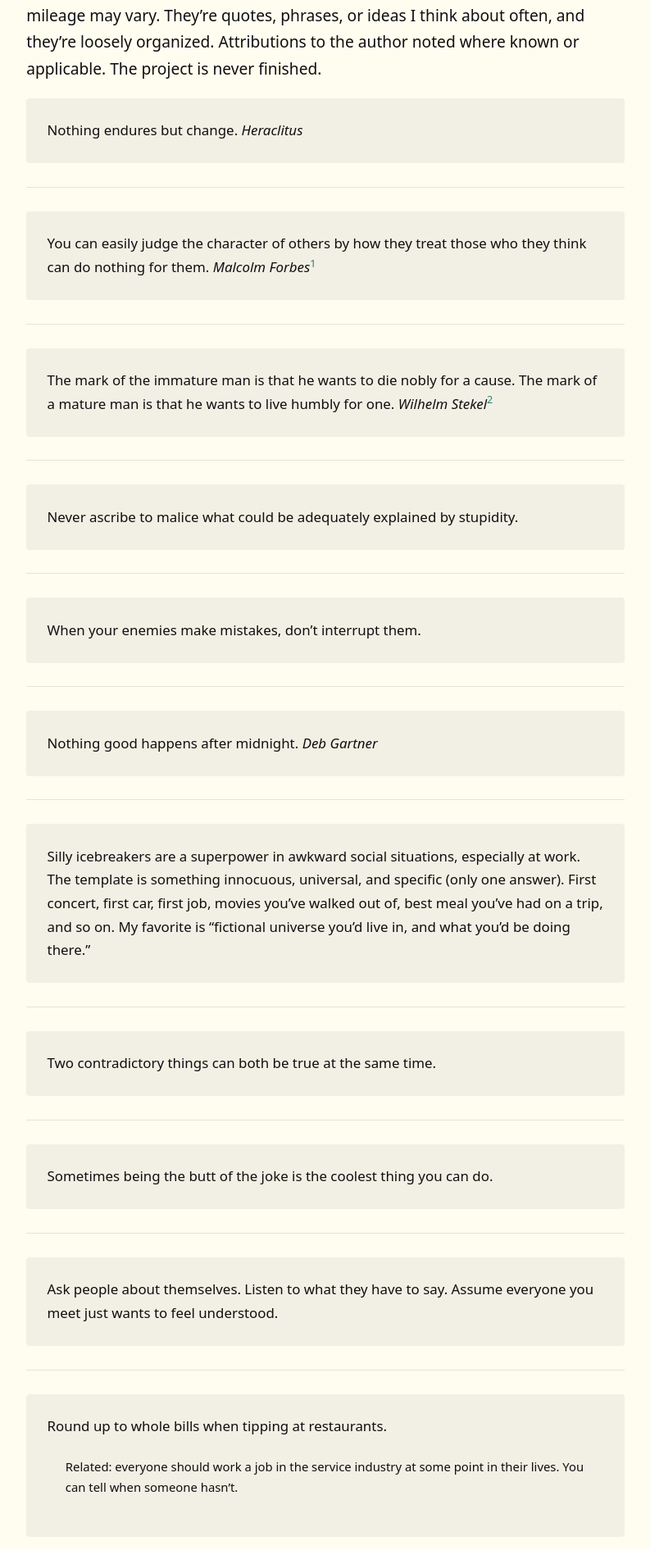
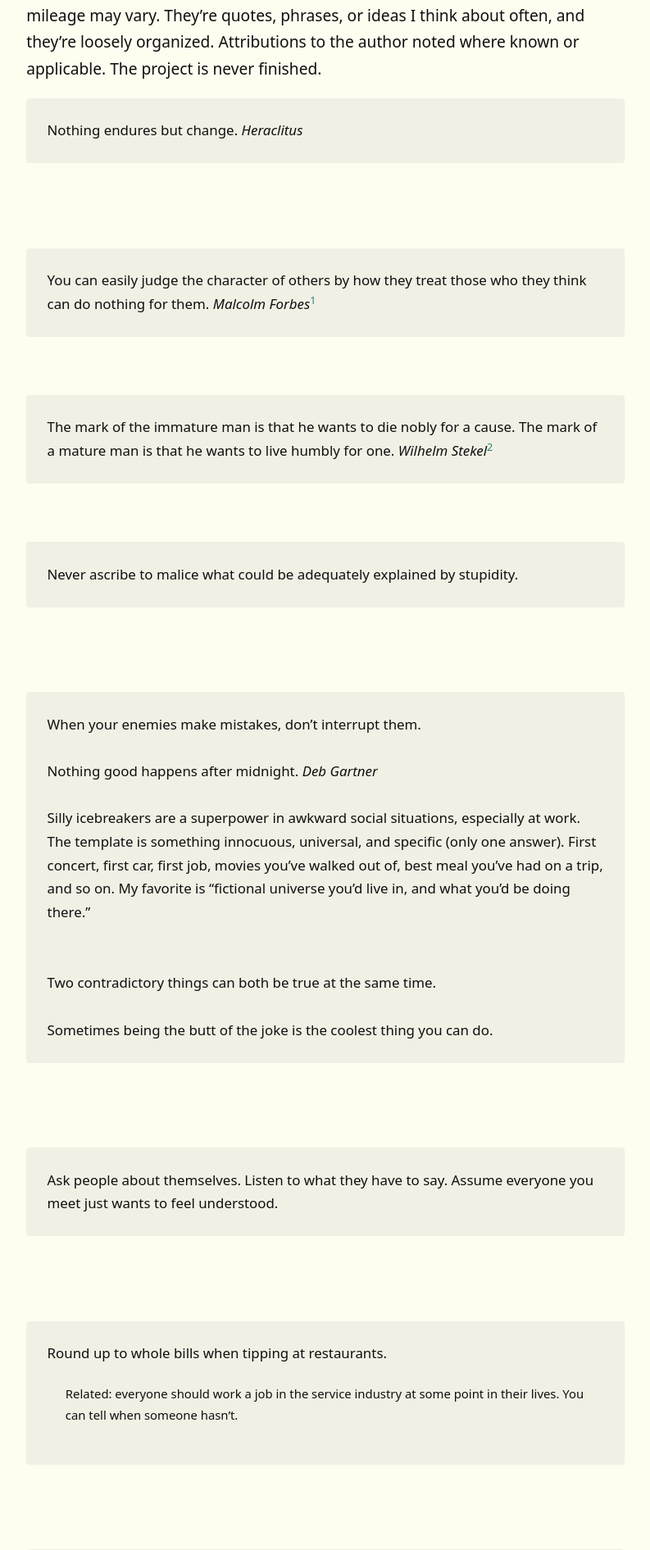
Before and after one commit to conmas/site, a Jekyll site: the page built from _notes/wisdoms.md, in a window 1280 px wide. Shown: the part 395-2286 px from the top of the page at 82% size, without its empty margins (243-1036 px from the left). Built offline with Jekyll 4.4.1, drawn with Linux system fonts in a browser that asks for light colours.

Commit message:
Update wisdoms.md

```diff
--- a/_notes/wisdoms.md
+++ b/_notes/wisdoms.md
@@ -12,55 +12,49 @@ These are meaningful, insightful, helpful, interesting, or funny to *me*, but yo
 > Nothing endures but change.
 > *Heraclitus*
 
----
+<br><br>
 
 > You can easily judge the character of others by how they treat those who they think can do nothing for them.
 > *Malcolm Forbes*[^1]
 
----
+<br>
 
 > The mark of the immature man is that he wants to die nobly for a cause. The mark of a mature man is that he wants to live humbly for one.
 > *Wilhelm Stekel*[^2]
 
----
+<br>
 
 > Never ascribe to malice what could be adequately explained by stupidity.
 
----
+<br><br>
 
 > When your enemies make mistakes, don’t interrupt them.
-
----
-
+<br><br>
 > Nothing good happens after midnight.
 > *Deb Gartner*
-
----
-
+<br><br>
 > Silly icebreakers are a superpower in awkward social situations, especially at work. The template is something innocuous, universal, and specific (only one answer). First concert, first car, first job, movies you've walked out of, best meal you've had on a trip, and so on. My favorite is "fictional universe you'd live in, and what you'd be doing there."
-
----
-
+<br><br>
 > Two contradictory things can both be true at the same time.
-
----
-
+<br><br>
 > Sometimes being the butt of the joke is the coolest thing you can do.
 
----
+<br><br>
 
 > Ask people about themselves. Listen to what they have to say. Assume everyone you meet just wants to feel understood.
 
----
+<br><br>
 
 > Round up to whole bills when tipping at restaurants.
 >> Related: everyone should work a job in the service industry at some point in their lives. You can tell when someone hasn’t.
 
----
+<br><br>
 
 > Live every day as if you know it's all going to work out.
 >> Also: Live every day as if you've deliberately come back in time to this one day, to enjoy it.[^3]
 
+<hr>
+
 [^1]: I’ve also seen this attributed to Johann Wolfgang von Goethe.
 [^2]: Purportedly [misattributed](https://en.wikiquote.org/wiki/Wilhelm_Stekel#Misattributed) in *The Catcher in the Rye*, but I’d consider it paraphrasing.
 [^3]: Both paraphrased from *About Time*, my favorite movie.
```
